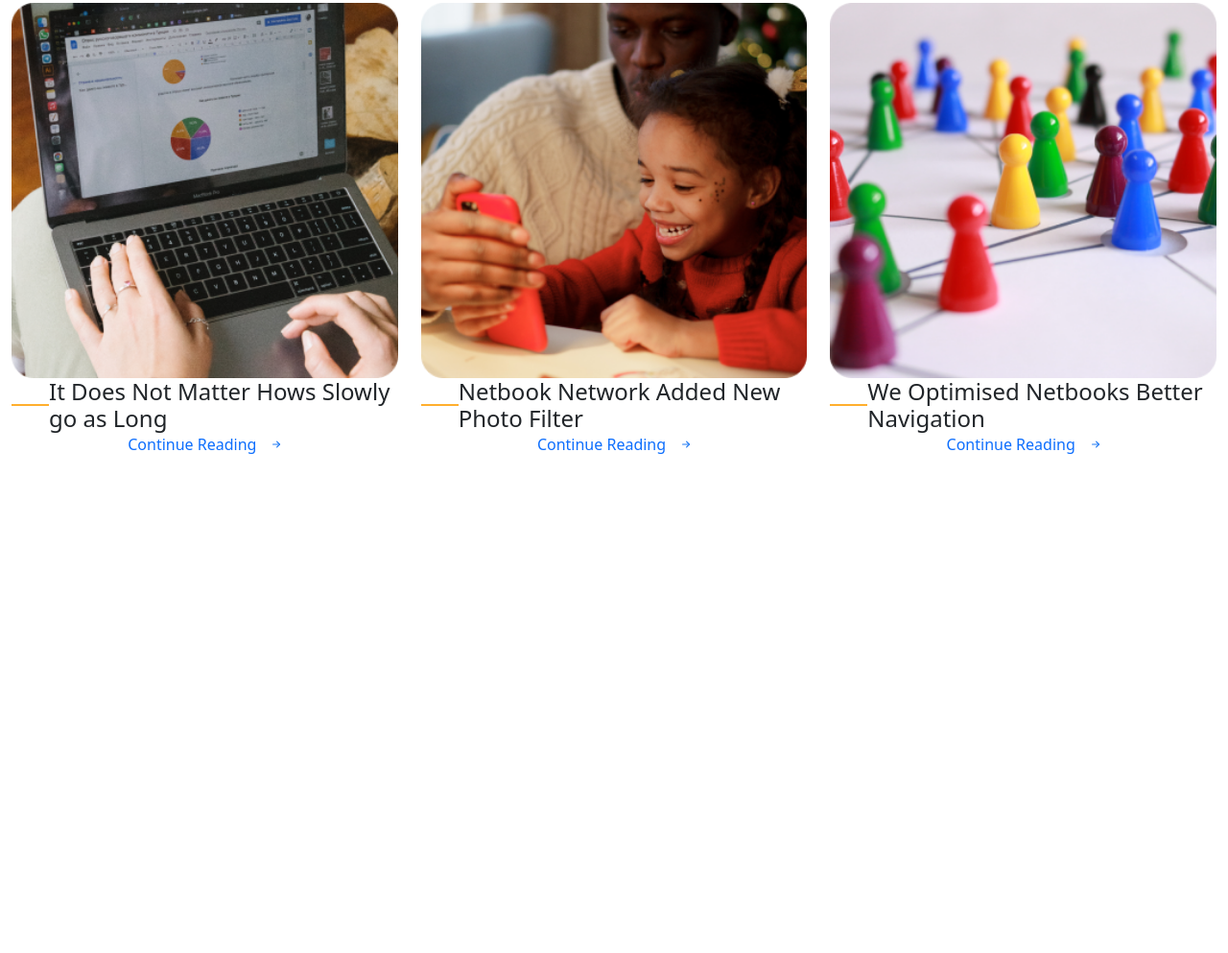
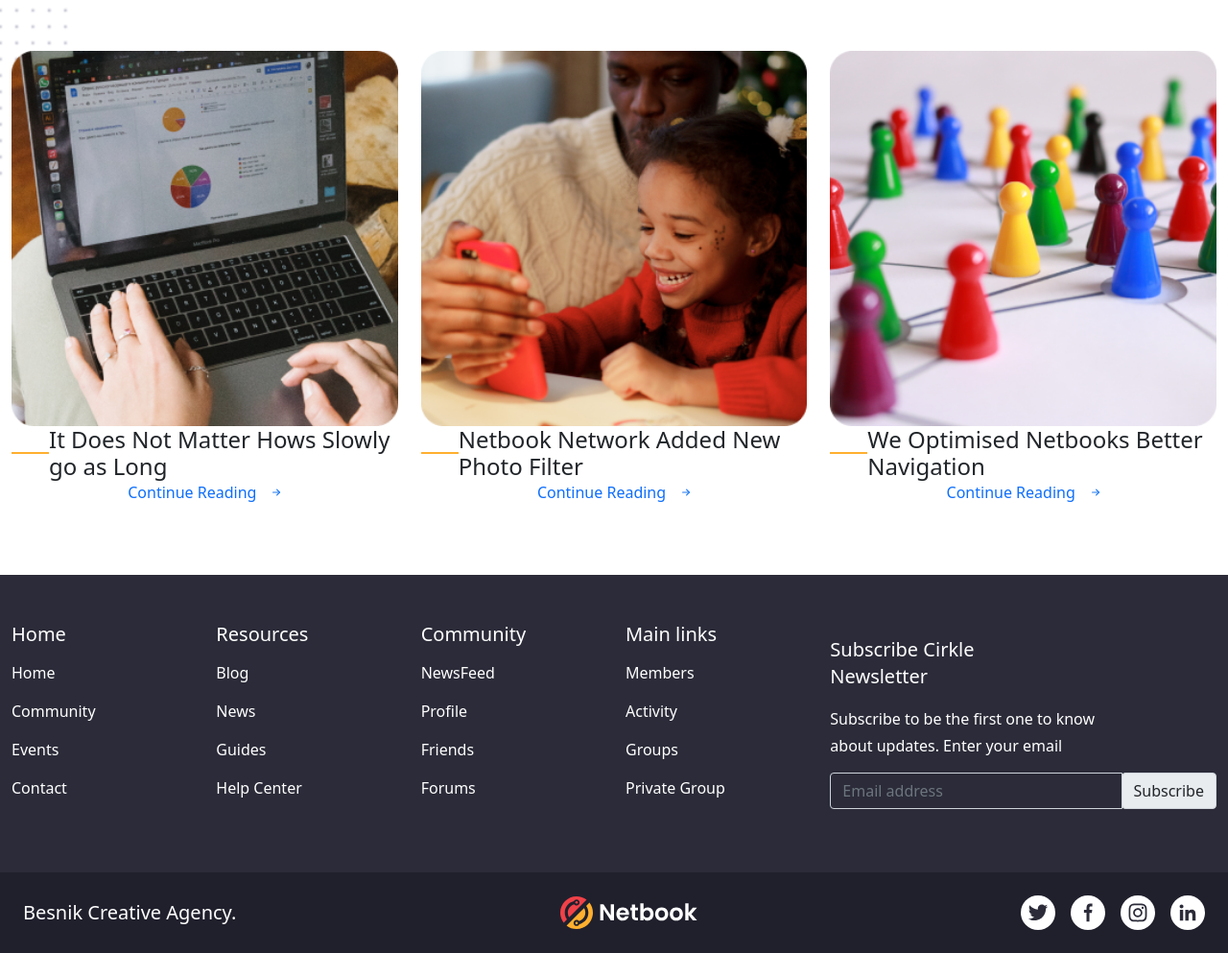
Before and after one commit to CodeSabariGK/Netbook, a plain HTML site: page index.html in a window 1280 px wide. Shown: the part 3873-4866 px from the top of the page at 96% size. Before the commit the page ends 4372 px from the top, so only its background shows below. Drawn offline with nearby package versions, Linux system fonts and the light colour scheme.

Commit message:
footer page commit

```diff
--- a/css/style.css
+++ b/css/style.css
@@ -24,7 +24,9 @@ h1, h2, h3, h4, h5, h6{
 .banner,
 .awards,
 .community,
-.members
+.members,
+.news,
+footer
 {
     padding: 50px 0px;
 }
@@ -85,3 +87,18 @@ h1, h2, h3, h4, h5, h6{
     background-size: cover;
 }
 /* news wrapper ends */
+/* footer-wrapper start */
+footer{
+    background-color: #2B2B39;
+}
+.input-group > input{
+    background-color: #2B2B39;
+}
+.col-3 > a{
+    color: white;
+}
+/* footer-wrapper end */
+
+.footer-end{
+    background-color: #20202D;
+}
--- a/index.html
+++ b/index.html
@@ -379,6 +379,68 @@
                 </div>
             </div>
         </section>
+        <footer class="text-lg-start bg-body-tertiary text-white p-10">
+            <div class="container">
+                <div class="footer-wrapper">
+                    <div class="row">
+                        <div class="col-md-8">
+                            <div class="row">
+                                <div class="col-3 mb-3"><h5>Home</h5></div>
+                                <div class="col-3 mb-3"><h5>Resources</h5></div>
+                                <div class="col-3 mb-3"><h5>Community</h5></div>
+                                <div class="col-3 mb-3"><h5>Main links</h5></div>
+                                <div class="col-3 mb-3"><a href="#">Home</a></div>
+                                <div class="col-3 mb-3"><a href="#">Blog</a></div>
+                                <div class="col-3 mb-3"><a href="#">NewsFeed</a></div>
+                                <div class="col-3 mb-3"><a href="#">Members</a></div>
+                                <div class="col-3 mb-3"><a href="#">Community</a></div>
+                                <div class="col-3 mb-3"><a href="#">News</a></div>
+                                <div class="col-3 mb-3"><a href="#">Profile</a></div>
+                                <div class="col-3 mb-3"><a href="#">Activity</a></div>
+                                <div class="col-3 mb-3"><a href="#">Events</a></div>
+                                <div class="col-3 mb-3"><a href="#">Guides</a></div>
+                                <div class="col-3 mb-3"><a href="#">Friends</a></div>
+                                <div class="col-3 mb-3"><a href="#">Groups</a></div>
+                                <div class="col-3 mb-3"><a href="#">Contact</a></div>
+                                <div class="col-3 mb-3"><a href="#">Help Center</a></div>
+                                <div class="col-3 mb-3"><a href="#">Forums</a></div>
+                                <div class="col-3 mb-3"><a href="#">Private Group</a></div>
+                            </div>
+                        </div>
+                        <div class="col-md-4">
+                            <h5 class="py-3">
+                                <span class="d-md-block mb-1">Subscribe Cirkle </span>
+                                <span class="d-md-block mb-1">Newsletter</span>
+                            </h5>
+                            <p>
+                                <span class="d-md-block mb-1">Subscribe to be the first one to know </span>
+                                <span class="d-md-block mb-1">about updates. Enter your email</span>
+                            </p>
+                            <div class="input-group mb-3">
+                                <input type="text" class="form-control" placeholder="Email address" aria-label="Email address" aria-describedby="basic-addon2">
+                                <div class="input-group-append">
+                                  <span class="input-group-text" id="basic-addon2">Subscribe</span>
+                                </div>
+                              </div>
+                        </div>
+                    </div>
+                </div>
+            </div>
+        </footer>
+        <section class="footer-end">
+            <div class="container d-flex justify-content-between align-items-center p-4">
+                <h5 class="text-white">Besnik Creative Agency.</h5>
+                <div class="d-flex">
+                    <img src="./img/footer/logo.svg" alt="logo">
+                </div>
+                <div class="d-flex gap-3">
+                    <img src="./img/footer/twitter.svg" alt="logo">
+                    <img src="./img/footer/facebook.svg" alt="logo">
+                    <img src="./img/footer/instagram.svg" alt="logo">
+                    <img src="./img/footer/linkedin.svg" alt="logo">
+                </div>
+            </div>
+        </section>
     </div>
 </body>
 </html>
```
Also changed, not shown: img/footer/facebook.svg (added), img/footer/instagram.svg (added), img/footer/linkedin.svg (added), img/footer/logo.svg (added), img/footer/twitter.svg (added).
